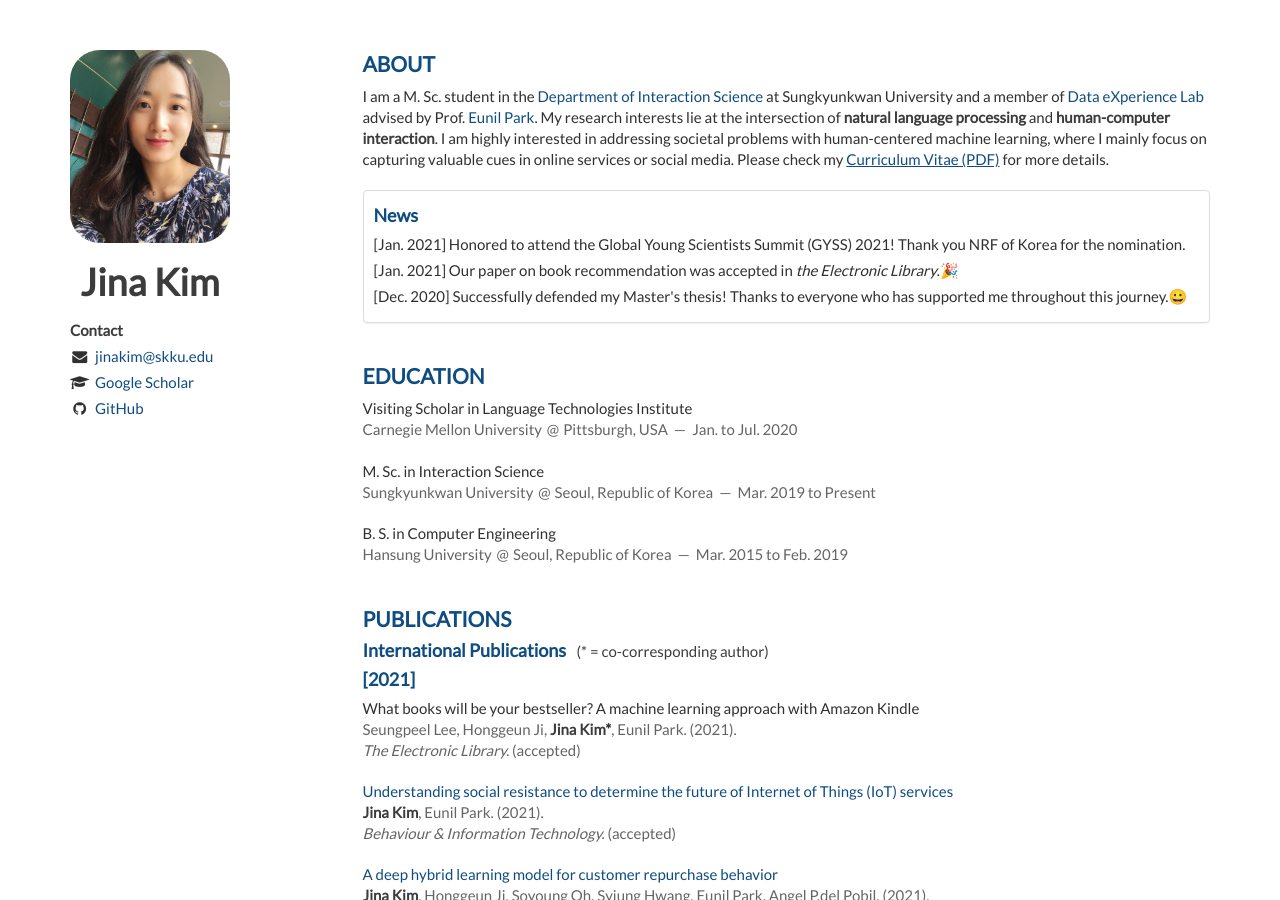
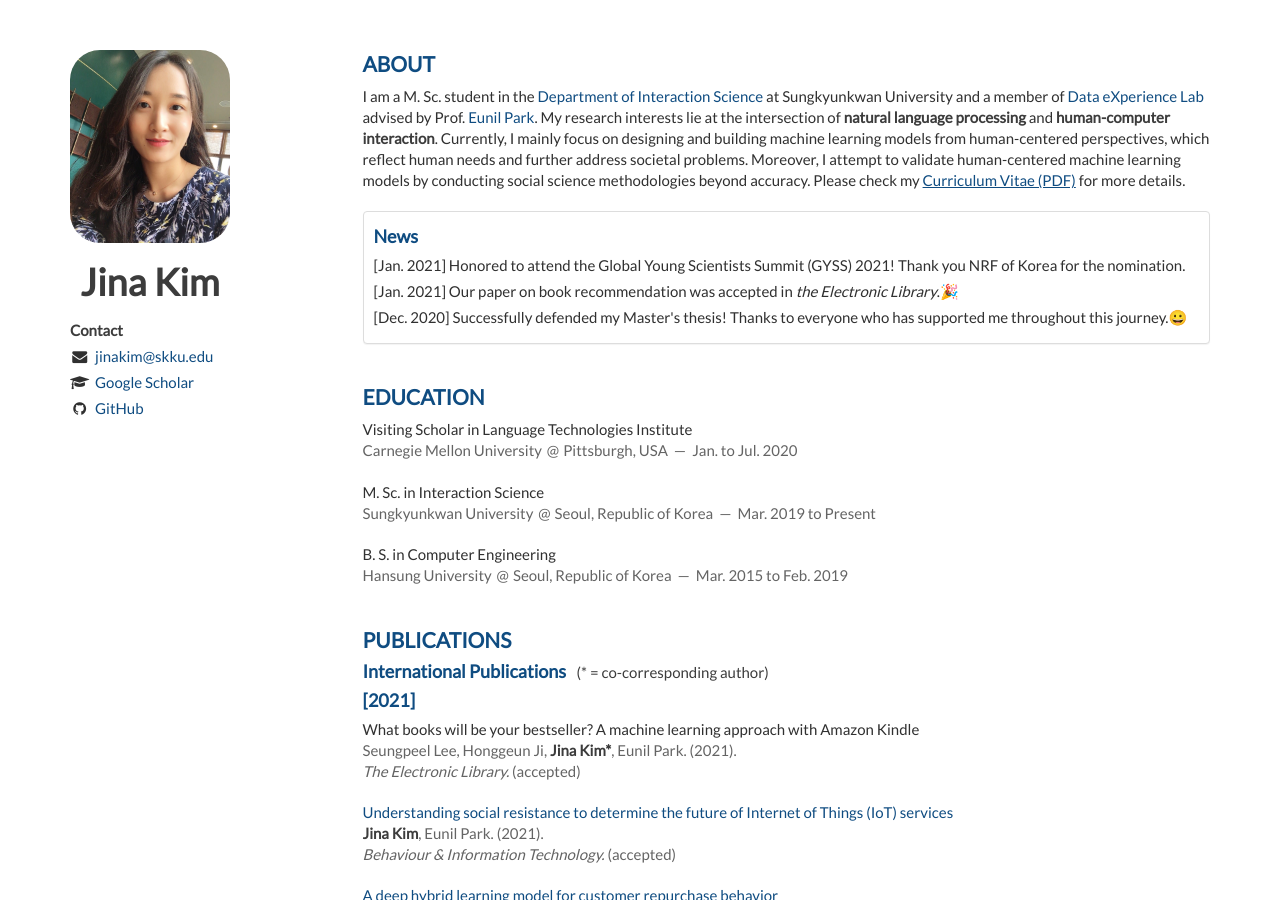
Before and after one commit to Jina-Kim/Jina-Kim.github.io, a Jekyll site: the page built from index.html, in a window 1280 px wide and 900 px high. Built offline with Jekyll 4.4.1, drawn with Linux system fonts in a browser that asks for light colours; nearby versions of some CDN libraries; the list of posts is cut into pages by our own code.

Commit message:
Update about.html

```diff
--- a/_includes/about.html
+++ b/_includes/about.html
@@ -3,7 +3,8 @@
     <article>
         <p>
           I am a M. Sc. student in the <a href="http://is.skku.edu">Department of Interaction Science</a> at Sungkyunkwan University and a member of <a href="http://dsl.skku.edu">Data eXperience Lab</a> advised by Prof. <a href="http://eunilpark.com">Eunil Park</a>.
-          My research interests lie at the intersection of <em>natural language processing</em> and <em>human-computer interaction</em>. I am highly interested in addressing societal problems with human-centered machine learning, where I mainly focus on capturing valuable cues in online services or social media.
+          My research interests lie at the intersection of <em>natural language processing</em> and <em>human-computer interaction</em>.
+          Currently, I mainly focus on designing and building machine learning models from human-centered perspectives, which reflect human needs and further address societal problems. Moreover, I attempt to validate human-centered machine learning models by conducting social science methodologies beyond accuracy.
           Please check my <a href='/Jina_Kim_CV.pdf' style="text-decoration: underline">Curriculum Vitae (PDF)</a> for more details.
         </p>
     </article>
```
